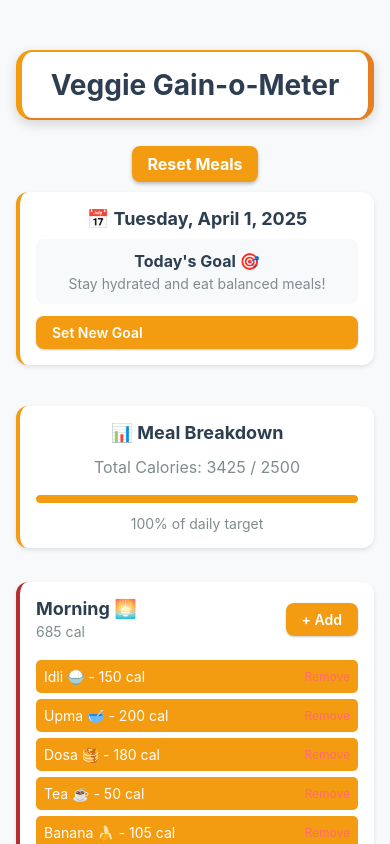
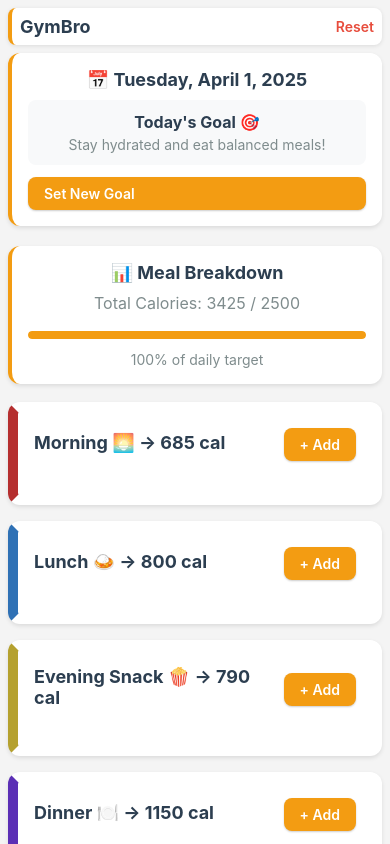
Before and after one commit to DeveloperRam-Coder/Veggie-Gain-O-Meter, a React Native app: screen / in a window 390 px wide. Built offline with nearby package versions, Linux system fonts and the light colour scheme.

Commit message:
add new things

```diff
--- a/package.json
+++ b/package.json
@@ -9,14 +9,16 @@
     "web": "expo start --web"
   },
   "dependencies": {
+    "@expo/metro-runtime": "~4.0.1",
     "@expo/webpack-config": "^19.0.1",
     "@react-native-async-storage/async-storage": "1.23.1",
     "expo": "~52.0.42",
     "expo-status-bar": "~2.0.1",
     "react": "18.3.1",
-    "react-native": "0.76.8",
+    "react-dom": "18.3.1",
+    "react-native": "^0.76.9",
     "react-native-uuid": "^2.0.3",
-    "react-native-web": "^0.19.13"
+    "react-native-web": "~0.19.13"
   },
   "devDependencies": {
     "@babel/core": "^7.25.2",
--- a/src/components/GoalSuggestions.tsx
+++ b/src/components/GoalSuggestions.tsx
@@ -45,7 +45,7 @@ const styles = StyleSheet.create({
     padding: 16,
     backgroundColor: "#ffffff",
     borderRadius: 12,
-    marginBottom: 15,
+    marginBottom: 10,
     shadowColor: "#000",
     shadowOpacity: 0.1,
     shadowOffset: { width: 0, height: 2 },
--- a/src/components/MealBreakdown.tsx
+++ b/src/components/MealBreakdown.tsx
@@ -55,7 +55,7 @@ const styles = StyleSheet.create({
     textAlign: 'center',
     fontSize: 18,
     color: '#2c3e50',
-    marginBottom: 14,
+    marginBottom: 10,
   },
   info: {
     fontSize: 16,
--- a/src/components/MealCard.tsx
+++ b/src/components/MealCard.tsx
@@ -1,5 +1,5 @@
-import React, { useState } from "react";
-import { View, Text, StyleSheet, TouchableOpacity } from "react-native";
+import React, { useState, useEffect } from "react";
+import { View, Text, StyleSheet, TouchableOpacity, Animated } from "react-native";
 import MealItem from "./MealItem";
 import AddMealItemModal from "./AddMealItemModal";
 import { Meal } from "../data/mealsData";
@@ -8,19 +8,40 @@ interface MealCardProps {
   meal: Meal;
   meals: Meal[];
   setMeals: React.Dispatch<React.SetStateAction<Meal[]>>;
+  isExpanded: boolean;
+  onToggle: () => void;
 }
 
-export default function MealCard({ meal, meals, setMeals }: MealCardProps) {
+export default function MealCard({ meal, meals, setMeals, isExpanded, onToggle }: MealCardProps) {
   const [modalVisible, setModalVisible] = useState(false);
+  const [animation] = useState(new Animated.Value(0));
+
+  useEffect(() => {
+    Animated.timing(animation, {
+      toValue: isExpanded ? 1 : 0,
+      duration: 300,
+      useNativeDriver: false,
+    }).start();
+  }, [isExpanded]);
 
   const totalCalories = meal.items.reduce((sum, item) => sum + item.calories, 0);
 
+  const maxHeight = animation.interpolate({
+    inputRange: [0, 1],
+    outputRange: [0, 500], // Adjust this value based on your content
+  });
+
   return (
-    <View style={[styles.card, { borderLeftColor: meal.color }]}>
+    <TouchableOpacity
+      activeOpacity={0.9}
+      onPress={onToggle}
+      style={[styles.card, { borderLeftColor: meal.color }]}>
       <View style={styles.headerContainer}>
         <View style={styles.titleContainer}>
-          <Text style={styles.header}>{meal.title}</Text>
-          <Text style={styles.caloriesText}>{totalCalories} cal</Text>
+        <Text style={styles.header}>
+  {meal.title} → {totalCalories} cal
+</Text>
+
         </View>
         <TouchableOpacity
           style={styles.addButton}
@@ -29,7 +50,7 @@ export default function MealCard({ meal, meals, setMeals }: MealCardProps) {
           <Text style={styles.addButtonText}>+ Add</Text>
         </TouchableOpacity>
       </View>
-      <View style={styles.itemsContainer}>
+      <Animated.View style={[styles.itemsContainer, { maxHeight, overflow: 'hidden' }]}>
         {meal.items.map((item) => (
           <MealItem
             key={item.id}
@@ -39,13 +60,13 @@ export default function MealCard({ meal, meals, setMeals }: MealCardProps) {
             setMeals={setMeals}
           />
         ))}
-      </View>
+      </Animated.View>
       <AddMealItemModal
         visible={modalVisible}
         mealId={meal.id}
         onClose={() => setModalVisible(false)}
       />
-    </View>
+    </TouchableOpacity>
   );
 }
 
@@ -55,7 +76,12 @@ const styles = StyleSheet.create({
     borderRadius: 12,
     marginVertical: 8,
     backgroundColor: "#ffffff",
-    borderLeftWidth: 4,
+    borderLeftWidth: 10,
+    borderRightWidth: 10,
+    borderTopWidth: 10,
+    borderBottomWidth: 10,
+    borderColor: "#ffffff",
+
     shadowColor: "#000",
     shadowOffset: { width: 0, height: 2 },
     shadowOpacity: 0.1,
@@ -66,7 +92,7 @@ const styles = StyleSheet.create({
     flexDirection: "row",
     justifyContent: "space-between",
     alignItems: "center",
-    marginBottom: 12,
+    marginBottom: 10,
   },
   titleContainer: {
     flex: 1,
--- a/src/components/Tips.tsx
+++ b/src/components/Tips.tsx
@@ -28,7 +28,7 @@ const styles = StyleSheet.create({
     padding: 16,
     backgroundColor: "#ffffff",
     borderRadius: 12,
-    marginBottom: 15,
+    marginBottom: 10,
     shadowColor: "#000",
     shadowOpacity: 0.1,
     shadowOffset: { width: 0, height: 2 },
--- a/src/screens/HomeScreen.tsx
+++ b/src/screens/HomeScreen.tsx
@@ -1,129 +1,78 @@
-// src/screens/HomeScreen.tsx
-import React, { useContext } from "react";
+import React, { useContext, useState } from "react";
 import { View, ScrollView, StyleSheet, Text, TouchableOpacity, SafeAreaView } from "react-native";
 import { MealContext } from "../context/MealContext";
-import Colors from "../theme/Colors";
 import GoalSuggestions from "../components/GoalSuggestions";
 import MealBreakdown from "../components/MealBreakdown";
 import MealCard from "../components/MealCard";
 import Tips from "../components/Tips";
 
+// HomeScreen component - Displays meal tracking information
 export default function HomeScreen(): JSX.Element {
-  const mealContext = useContext(MealContext);
-  if (!mealContext) {
-    throw new Error(
-      "MealContext is not provided. Make sure to wrap your component tree with MealContext.Provider."
-    );
-  }
+  const mealContext = useContext(MealContext); // Access meal context
+  const [expandedMealId, setExpandedMealId] = useState<string | null>(null); // Track expanded meal
+
+  if (!mealContext) throw new Error("MealContext is not provided.");
+
   const { meals, setMeals, resetMeals } = mealContext;
-
-  const dailyTarget = 2500;
-  const totalCalories = meals.reduce((acc, meal) => {
-    const mealCalories = meal.items.reduce(
-      (sum, item) => sum + item.calories,
-      0
-    );
-    return acc + mealCalories;
-  }, 0);
+  const dailyTarget = 2500; // Daily calorie goal
+  const totalCalories = meals.reduce((acc, meal) => acc + meal.items.reduce((sum, item) => sum + item.calories, 0), 0);
 
   return (
     <SafeAreaView style={styles.safeArea}>
-      <View style={styles.container}>
-        <ScrollView
-          style={styles.scrollView}
-          showsVerticalScrollIndicator={false}
-        >
+      <ScrollView style={styles.scrollView} showsVerticalScrollIndicator={false}>
+
+        {/* Header Section */}
         <View style={styles.header}>
-            <Text style={styles.title}>Veggie Gain-o-Meter</Text>
-            <TouchableOpacity style={styles.resetButton} onPress={resetMeals}>
-              <Text style={styles.resetButtonText}>Reset Meals</Text>
+          <Text style={styles.title}>GymBro</Text>
+          <TouchableOpacity onPress={resetMeals}>
+            <Text style={styles.resetButton}>Reset</Text>
           </TouchableOpacity>
         </View>
 
+        {/* Main Content */}
         <View style={styles.content}>
           <GoalSuggestions />
-            <MealBreakdown
-              totalCalories={totalCalories}
-              dailyTarget={dailyTarget}
-            />
+          <MealBreakdown totalCalories={totalCalories} dailyTarget={dailyTarget} />
           {meals.map((meal) => (
             <MealCard
               key={meal.id}
               meal={meal}
               meals={meals}
               setMeals={setMeals}
+              isExpanded={expandedMealId === meal.id}
+              onToggle={() => setExpandedMealId(expandedMealId === meal.id ? null : meal.id)}
             />
           ))}
           <Tips />
         </View>
+
       </ScrollView>
-      </View>
     </SafeAreaView>
   );
 }
 
+// Styles for UI components
 const styles = StyleSheet.create({
-  resetButton: {
-    backgroundColor: '#F39C12',
-    paddingHorizontal: 15,
-    paddingVertical: 8,
+  safeArea: { flex: 1, backgroundColor: "#f4f4f4" },
+  scrollView: { flex: 1, paddingHorizontal: 8 },
+  header: {
+    flexDirection: "row",
+    justifyContent: "space-between",
+    alignItems: "center",
+    padding: 8,
+    backgroundColor: "#fff",
     borderRadius: 8,
-    elevation: 3,
-    shadowColor: '#000',
-    shadowOffset: { width: 0, height: 2 },
-    shadowOpacity: 0.25,
-    shadowRadius: 3.84,
-    marginTop: 10,
+    marginBottom: 8,
+    marginTop: 8,
+    shadowColor: "#000",
+    shadowOffset: { width: 0, height: 1 },
+    shadowOpacity: 0.1,
+    shadowRadius: 4,
+    elevation: 2,
+    borderLeftWidth: 4,
+    borderLeftColor: "#F39C12"
   },
-  resetButtonText: {
-    color: '#FFFFFF',
-    fontSize: 16,
-    fontWeight: 'bold',
-  },
-  safeArea: {
-    flex: 1,
-    backgroundColor: "#f8f9fa"
-  },
-  container: {
-    flex: 1,
-  },
-  scrollView: {
-    flex: 1,
-    paddingHorizontal: 16,
-  },
-  header: {
-    paddingTop: 50,
-    paddingBottom: 10,
-    alignItems: "center",
-  },
-  title: {
-    fontSize: 28,
-    fontWeight: "bold",
-    color: "#2c3e50",
-    textAlign: "center",
-    width: "100%",
-    paddingVertical: 16,
-    paddingHorizontal: 20,
-    backgroundColor: "#ffffff",
-    borderRadius: 16,
-    marginBottom: 16,
-    shadowColor: "#000",
-    shadowOffset: { width: 0, height: 4 },
-    shadowOpacity: 0.15,
-    shadowRadius: 12,
-    elevation: 6,
-    borderWidth: 0,
-    borderLeftWidth: 6,
-    borderLeftColor: "#F39C12",
-    borderRightWidth: 6,
-    borderRightColor: "#E67E22",
-    borderTopWidth: 2,
-    borderTopColor: "#F39C12",
-    borderBottomWidth: 2,
-    borderBottomColor: "#E67E22",
-  },
-  content: {
-    paddingBottom: 24,
-    gap: 16,
-  }
+  title: { fontSize: 18, fontWeight: "bold", color: "#2c3e50" },
+  resetButton: { fontSize: 14, color: "#E74C3C", fontWeight: "600" },
+  content: { paddingBottom: 8 },
 });
--- a/src/screens/SplashScreen.tsx
+++ b/src/screens/SplashScreen.tsx
@@ -1,12 +1,29 @@
-import React, { useEffect } from 'react';
-import { View, Image, StyleSheet, Animated } from 'react-native';
+import React, { useEffect, useState } from 'react';
+import { View, Text, Image, StyleSheet, Animated } from 'react-native';
 
 interface SplashScreenProps {
   onFinish: () => void;
 }
 
 const SplashScreen: React.FC<SplashScreenProps> = ({ onFinish }) => {
-  const fadeAnim = new Animated.Value(0);
+  const fadeAnim = useState(new Animated.Value(0))[0]; // Fade animation
+  const [typedText, setTypedText] = useState(''); // State for typing animation
+  const fullText = "GYM BBRO......."; // App name with dots
+  const typingSpeed = 300; // Speed of typing animation
+
+  useEffect(() => {
+    let index = 0;
+    const typingInterval = setInterval(() => {
+      if (index < fullText.length) {
+        setTypedText((prev) => prev + fullText.charAt(index)); // ✅ Prevents undefined
+        index++;
+      } else {
+        clearInterval(typingInterval);
+      }
+    }, typingSpeed);
+
+    return () => clearInterval(typingInterval);
+  }, []);
 
   useEffect(() => {
     Animated.sequence([
@@ -22,14 +39,11 @@ const SplashScreen: React.FC<SplashScreenProps> = ({ onFinish }) => {
   }, []);
 
   return (
-    <View style={[styles.container, ]}>
+    <View style={styles.container}>
       <Animated.View style={[styles.logoContainer, { opacity: fadeAnim }]}>
-        <Image
-          source={require('../../assets/favicon.png')}
-          style={styles.logo}
-          resizeMode="contain"
-        />
+        <Image source={require('../../assets/favicon.png')} style={styles.logo} resizeMode="contain" />
       </Animated.View>
+      <Text style={styles.typingText}>{typedText}</Text>
     </View>
   );
 };
@@ -39,6 +53,7 @@ const styles = StyleSheet.create({
     flex: 1,
     justifyContent: 'center',
     alignItems: 'center',
+    backgroundColor: '#1E1E1E',
   },
   logoContainer: {
     width: 200,
@@ -50,6 +65,13 @@ const styles = StyleSheet.create({
     width: '100%',
     height: '100%',
   },
+  typingText: {
+    fontSize: 28,
+    fontWeight: 'bold',
+    color: '#FFD700',
+    marginTop: 20,
+    letterSpacing: 2,
+  },
 });
 
 export default SplashScreen;
```
Also changed, not shown: 1 other file (tests, documents, lock files or other folders). Lines whose indentation alone changed are shown as unchanged.
